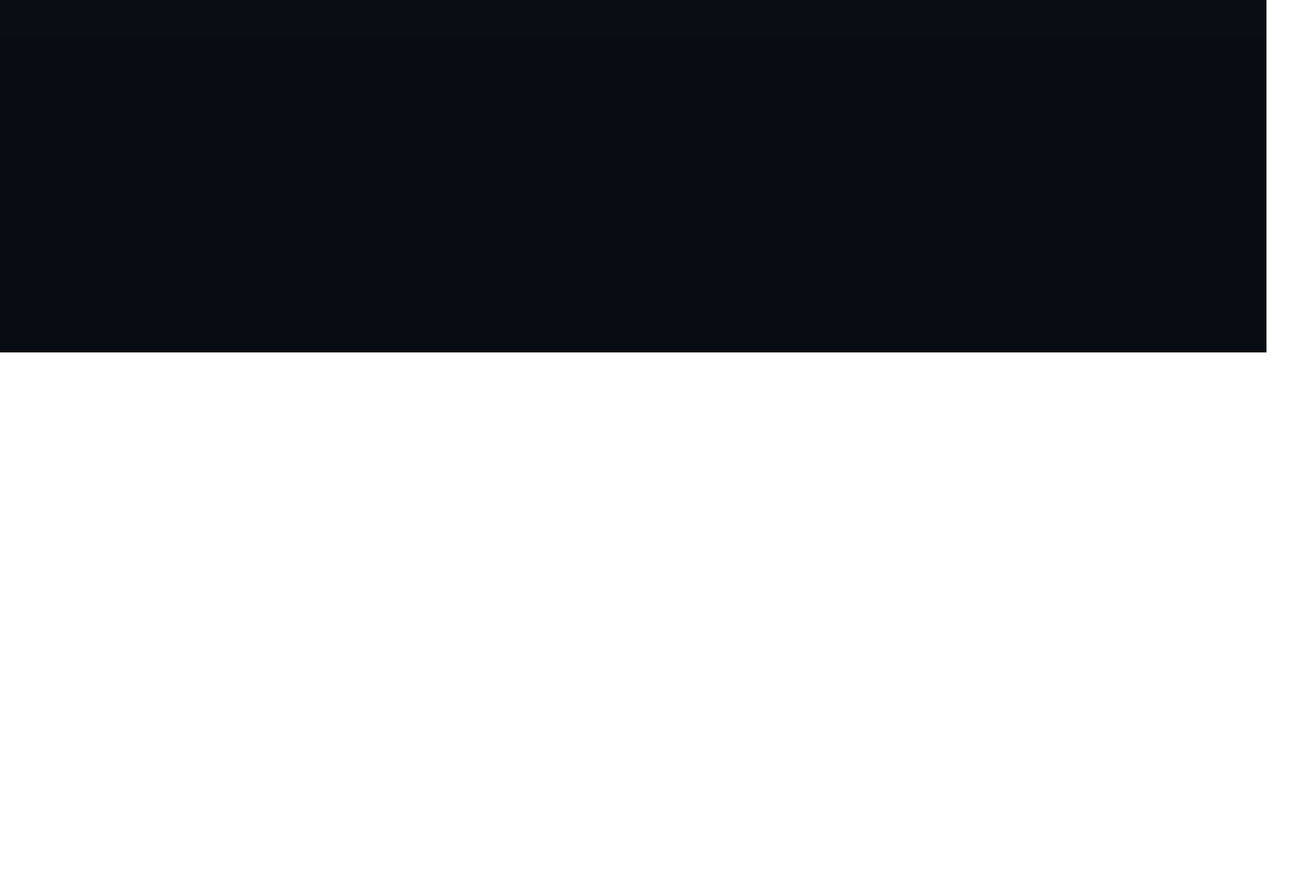
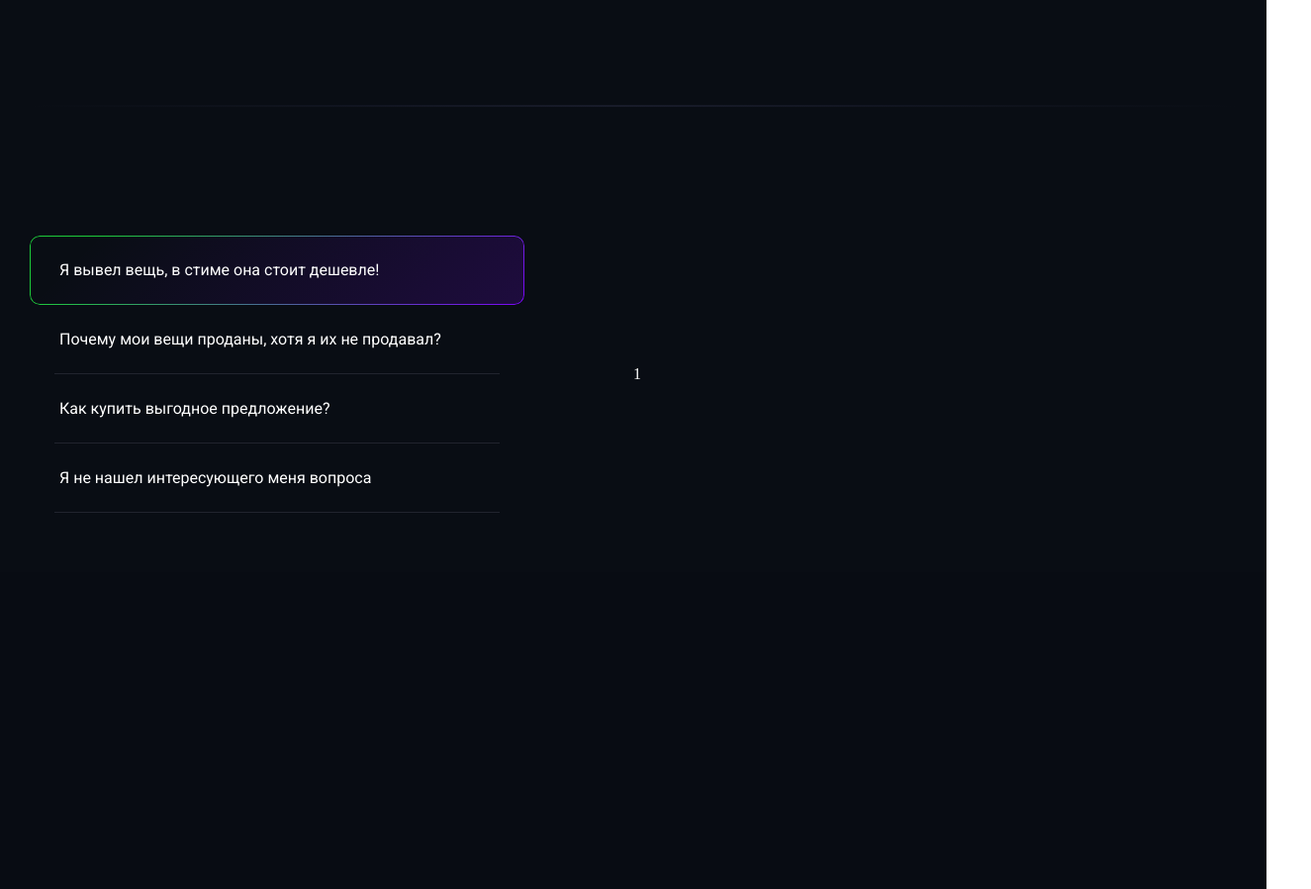
Before and after one commit to Andrey1yamzin/skinTrade, a website: page src/index.html in a window 1280 px wide. Shown: the part 1461-2359 px from the top of the page at 99% size, 1325 px wide, since content can reach past the window. Before the commit the page ends 1817 px from the top, so only its background shows below. Drawn offline with Linux system fonts and the light colour scheme.

Commit message:
create faq

```diff
--- a/src/index.html
+++ b/src/index.html
@@ -48,6 +48,7 @@
 
 
             <div class="second">
+                <div class="second__wrapper">
                 <div class="line second__line">
                 </div>
                 <div class="info">
@@ -76,18 +77,56 @@
                     </div>
                    </div>
                 </div>
-                <!-- <div class="content-line">
-                </div> -->
-                <!-- <div class="content-line">
-                </div> -->
+
+            <div class="faq">
+                <div class="line faq__line"></div>
+                <div class="tabs__wrapper">
+
+                    <div class="faq__btns-wrapper">
+                        <div class="faq__btns">
+                            <button class="faq__btn faq__btn-active"><div class="text"> Я вывел вещь, в стиме она стоит дешевле!</div></button>
+                            <button class="faq__btn faq__btn-deactive"><div class="text">Почему мои вещи проданы, хотя я их не продавал?</div></button>
+                            <button class="faq__btn faq__btn-deactive"><div class="text">Как купить выгодное предложение?</div></button>
+                            <button class="faq__btn faq__btn-deactive"><div class="text">Я не нашел интересующего меня вопроса</div></button>
+                        </div>
+                    </div>
+
+                    <div class="items__wrapper">
+                        <div class="faq__items">
+                            <div class="faq__tab">
+                                <div class="tab__item">
+1
+                                </div>
+                            </div>
+                            <div class="faq__tab">
+                                <div class="tab__item">
+2
+                                </div>
+                            </div>
+                            <div class="faq__tab">
+                                <div class="tab__item">
+3
+                                </div>
+                            </div>
+                            <div class="faq__tab">
+                                <div class="tab__item">
+4
+                                </div>
+                            </div>
+                        </div>
+                    </div>
+                </div>
             </div>
 
-        <div class="footer">
-            <div class="footer-wrapper">
+</div>
+</div>
 
-            </div>
+<div class="footer">
+    <div class="footer-wrapper">
+
     </div>
 </div>
-
+</div>
+<script src="js/main.js"></script>
 </body>
 </html>
--- /dev/null
+++ b/src/js/main.js
@@ -0,0 +1,42 @@
+window.addEventListener('DOMContentLoaded', function(){
+    'use strict'
+
+    let wrapBtn = document.querySelector('.faq__btns');
+    let btn = document.querySelectorAll('.faq__btn');
+    let tabs = document.querySelectorAll('.faq__tab');
+
+
+
+    function hideTabContent(hide){
+        for(let i = hide; i < tabs.length; i++){
+            tabs[i].classList.remove('show');
+            btn[i].classList.remove('faq__btn-active');
+            btn[i].classList.add('faq__btn-deactive');
+            tabs[i].classList.add('hide');
+        }}
+
+        hideTabContent(1);
+
+
+    function showTabContent(show){
+        if(tabs[show].classList.contains('hide')){
+            tabs[show].classList.remove('hide');
+            btn[show].classList.remove('faq__btn-deactive');
+            btn[show].classList.add('faq__btn-active');
+            tabs[show].classList.add('show');
+        }}
+
+
+    wrapBtn.addEventListener('click', function(event){
+            let target = event.target;
+            if(target && target.classList.contains('faq__btn')){
+                for(let i = 0; i < btn.length; i++){
+                    if(target == btn[i]){
+                        hideTabContent(0);
+                        showTabContent(i);
+                        break;
+                    }
+                }
+            }
+        })
+    });
--- /dev/null
+++ b/src/scss/faq.scss
@@ -0,0 +1,113 @@
+.faq{
+    background: #090D14;
+    padding: 60px 0 30px 0;
+    min-height: 300px;
+    &__line{
+        margin: 40px 0 0 0;
+    }
+    .tabs__wrapper{
+        display: flex;
+        margin: 130px 0 0 0;
+        align-items: center;
+        justify-content: center;
+        width: 100%;
+
+        .faq__btns-wrapper{
+            width: 100%;
+            .faq__btns{
+                display: flex;
+                flex-direction: column;
+                .faq__btn{
+                    width: 500px;
+                    height: 70px;
+                    border-radius: 10px;
+                    border: none;
+                    background: none;
+                    position: relative;
+                    padding: 0px 30px;
+                    cursor: pointer;
+                    div{
+                        display: flex;
+                        justify-content: flex-start;
+                    }
+                }
+                .faq__btn-deactive::after{
+                    position: absolute;
+                    top: 68px;
+                    left: 25px;
+                    content: '';
+                    width: 450px;
+                    height: 2px;
+                    border-bottom: 1px solid #21242E;
+                }
+                .faq__btn:hover:before{
+                    content:"";
+                    position:absolute;
+                    top:0;
+                    left:0;
+                    right:0;
+                    bottom:0;
+                    border-radius:10px;
+                    padding:1px;
+                    background:linear-gradient(135deg, rgb(29, 203, 58) 12%, rgb(123, 6, 248) 100%);
+                     -webkit-mask:
+                        linear-gradient(#fff 0 0) content-box,
+                        linear-gradient(#fff 0 0);
+                     -webkit-mask-composite: destination-out;
+                     mask-composite: exclude;
+                }
+                .faq__btn:hover{
+                    background: linear-gradient(135deg, rgba(29, 203, 58, 0) 12%, rgba(123, 6, 248, 0.185) 100%);
+                }
+                .faq__btn:hover::after{
+                    border-bottom: none;
+                }
+
+                .faq__btn-active{
+                    width: 500px;
+                    height: 70px;
+                    border-radius: 10px;
+                    border: none;
+                    position: relative;
+                    padding: 0px 30px;
+                    cursor: pointer;
+                    background: linear-gradient(135deg, rgba(29, 203, 58, 0) 12%, rgba(123, 6, 248, 0.185) 100%);
+                    div{
+                        display: flex;
+                        justify-content: flex-start;
+                    }
+                }
+                .faq__btn-active:before{
+                    content:"";
+                    position:absolute;
+                    top:0;
+                    left:0;
+                    right:0;
+                    bottom:0;
+                    border-radius:10px;
+                    padding:1px;
+                    background:linear-gradient(135deg, rgb(29, 203, 58) 12%, rgb(123, 6, 248) 100%);
+                     -webkit-mask:
+                        linear-gradient(#fff 0 0) content-box,
+                        linear-gradient(#fff 0 0);
+                     -webkit-mask-composite: destination-out;
+                     mask-composite: exclude;
+                }
+            }
+        }
+        .items__wrapper{
+            width: 100%;
+            color: #fff;
+            .faq__items{
+                display: flex;
+                flex-direction: column;
+            }
+        }
+    }
+}
+.hide{
+    display: none;
+}
+.show{
+    display: block;
+}
--- a/src/scss/second.scss
+++ b/src/scss/second.scss
@@ -1,6 +1,11 @@
 .second{
     background: #090D14;
     padding: 60px 0 30px 0;
+    &__wrapper{
+        max-width: 1280px;
+        margin: 0 auto;
+        padding: 0 30px;
+    }
     &__line{
         margin: 0px 0 50px 0;
     }
@@ -43,7 +48,7 @@
         }
         .info-image{
             top: -100px;
-            left: 90px;
+            left: -127px;
         }
         .info__text-wrapper{
             margin: 0 0 0 100px;
@@ -51,7 +56,7 @@
     }
     .down{
         .info__item{
-            align-items: flex-end;
+            align-items: center;
         }
         .info-title{
             margin: 0 0 24px 0;
@@ -62,10 +67,10 @@
         }
         .info-image{
             top: -100px;
-            right: 100px;
+            right: -75px;
         }
         .info__text-wrapper{
-            margin: 0 50px 0 0;
+            margin: 0 0px 0 30px;
             padding: 0 30px 0 0;
         }
     }
--- a/src/scss/style.scss
+++ b/src/scss/style.scss
@@ -3,6 +3,7 @@
 @import "main.scss";
 @import "second.scss";
 @import "footer.scss";
+@import "faq.scss";
 .wrapper{
 height: 100%;
 display: flex;
```
Also changed, not shown: src/style/faq.css (added), src/style/second.css, src/style/style.css.
